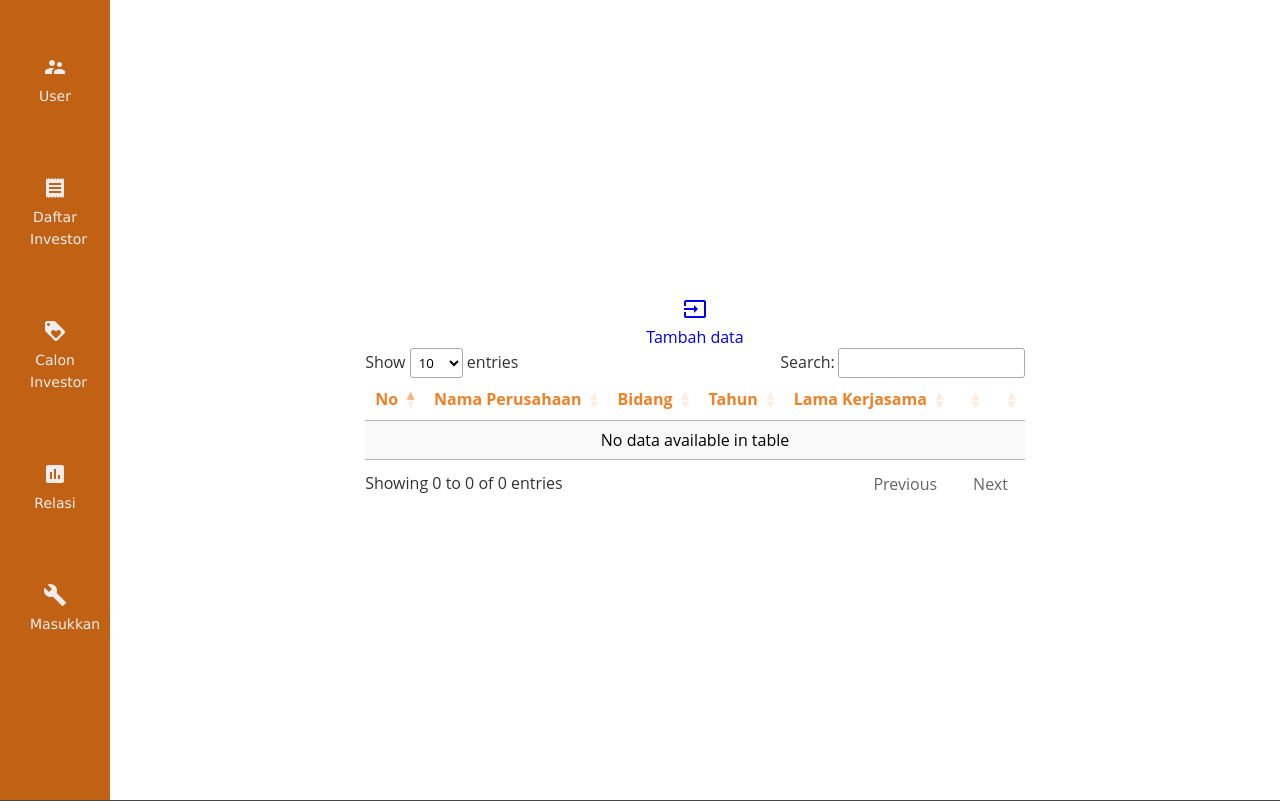
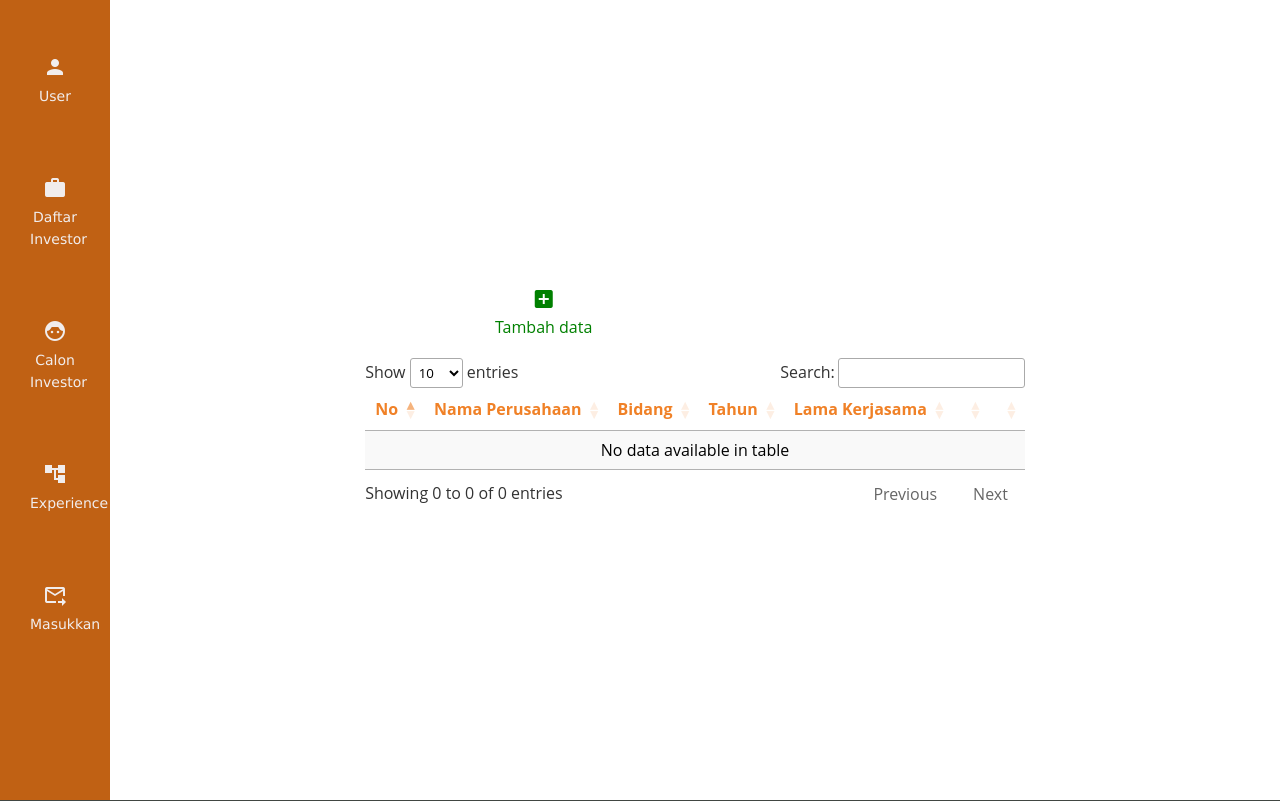
Before and after one commit to anantaYSR/PA_WEB, a PHP site: the page made by admin/tabel relasi/tbl_perusahaan.php in a window 1280 px wide. Shown: the part 112-913 px from the top of the page. Run offline with PHP 8.4, Linux system fonts and the light colour scheme; a user stored in the database is signed in; data that the repository does not hold is empty.

Commit message:
perbaikan icon 2

```diff
--- a/admin/tabel relasi/tbl_perusahaan.php
+++ b/admin/tabel relasi/tbl_perusahaan.php
@@ -60,34 +60,34 @@
         <div class="wrapper">
                 <div class="sidebar">
                     <ul>
-                        <li>
+                    <li>
                             <a href="../tabel user/tabeluser.php">
-                                <i class="material-icons">supervisor_account</i>
+                                <i class="material-icons">person</i>
                                 <span>User</span>
                             </a>
                         </li>
                         <li>
                             <a href="../tabel investor/tbl_investor.php">
-                                <i class="material-icons">receipt</i>
+                                <i class="material-icons">work</i>
                                 <span>Daftar Investor</span>
 
                             </a>
                         </li>
                         <li>
                             <a href="../tabel form/tabelform.php">
-                                <i class="material-icons">loyalty</i>
+                                <i class="material-icons">face_6</i>
                                 <span>Calon Investor</span>
                             </a>
                         </li>
                         <li>
                             <a href="../tabel relasi/tbl_perusahaan.php">
-                                <i class="material-icons">assessment</i>
-                                <span>Relasi</span>
+                                <i class="material-icons">account_tree</i>
+                                <span>Experience</span>
                             </a>
                         </li>
                         <li>
                             <a href="../tabel kritik/tabelkritik.php">
-                                <i class="material-icons">build</i>
+                                <i class="material-icons">forward_to_inbox</i>
                                 <span>Masukkan</span>
                             </a>
                         </li>
@@ -95,8 +95,8 @@
                 </div>
             </div>
             <div class="tabel-center">
-                <div class="tambah">
-                    <a href="tambahrelasi.php"><i  class="material-icons">input</i> <br> Tambah data</a>
+                <div style= "align-self: flex-start; padding-left: 385px; padding-bottom: 20px;">
+                    <a style="color: green;" href="tambahrelasi.php"><i  class="material-icons" style="color: green;" >add_box</i> <br>  Tambah data</a>
                 </div>
                 <table id="tabel-data"  class="display">
                     <thead>
```
Also changed, not shown: admin/tabel form/tabelform.php (+7 -7 lines), admin/tabel kritik/tabelkritik.php (+6 -6 lines), admin/tabel user/tabeluser.php (+6 -6 lines).
